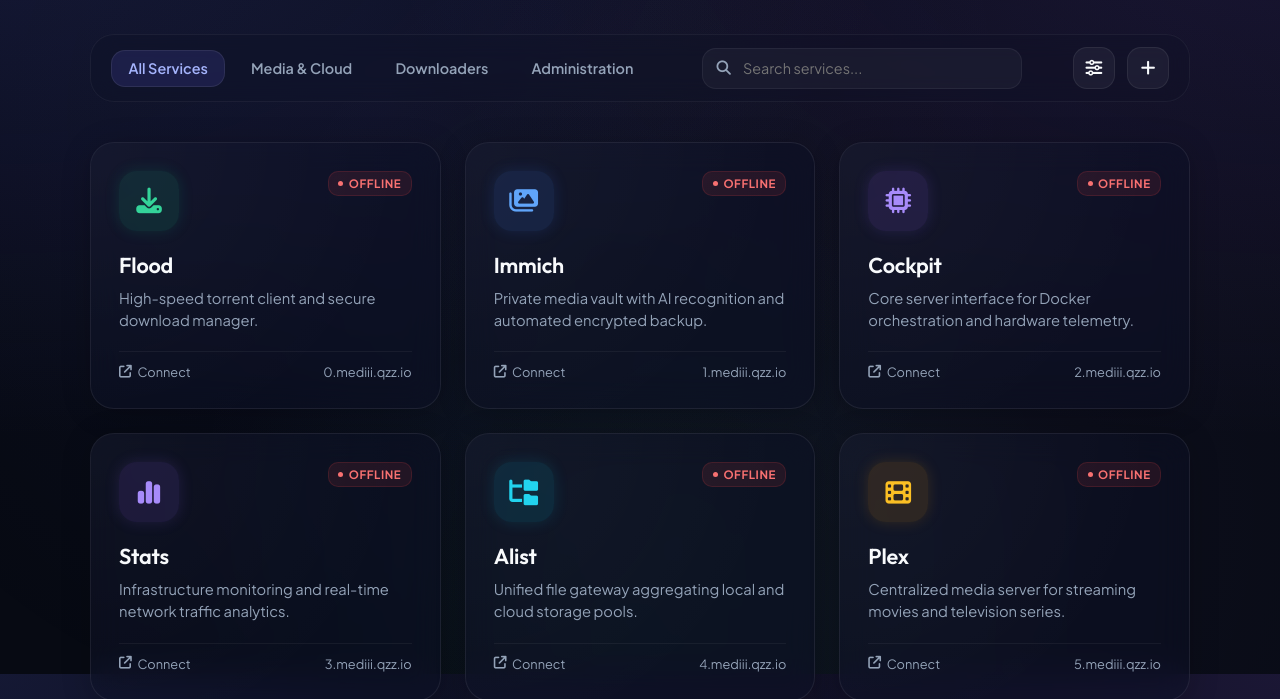
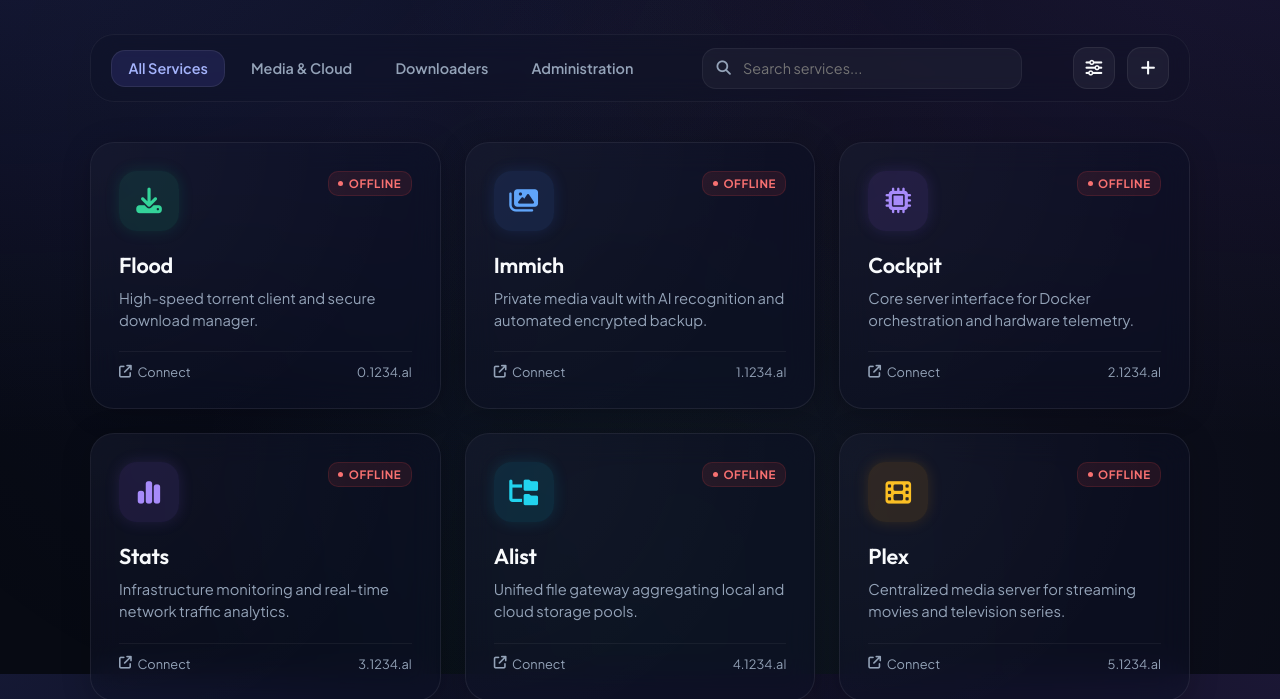
Before and after one commit to MuhamedTereziu/home-dashboard, a plain HTML site: page index.html in a window 1280 px wide. Shown: the part 126-825 px from the top of the page. Drawn offline with Linux system fonts and the light colour scheme; no server answers.

Commit message:
Update dashboard domain to 1234.al

```diff
--- a/index.html
+++ b/index.html
@@ -864,7 +864,7 @@
                 </div>
                 <div class="form-group">
                     <label for="fieldUrl">Access URL</label>
-                    <input type="url" id="fieldUrl" class="form-control" required placeholder="https://5.mediii.qzz.io">
+                    <input type="url" id="fieldUrl" class="form-control" required placeholder="https://5.1234.al">
                 </div>
                 <div class="form-group">
                     <label for="fieldDesc">Description</label>
@@ -907,7 +907,7 @@
             {
                 id: "flood",
                 name: "Flood",
-                url: "https://0.mediii.qzz.io",
+                url: "https://0.1234.al",
                 desc: "High-speed torrent client and secure download manager.",
                 icon: "fa-solid fa-download",
                 theme: "icon-torrent",
@@ -916,7 +916,7 @@
             {
                 id: "immich",
                 name: "Immich",
-                url: "https://1.mediii.qzz.io",
+                url: "https://1.1234.al",
                 desc: "Private media vault with AI recognition and automated encrypted backup.",
                 icon: "fa-solid fa-images",
                 theme: "icon-photos",
@@ -925,7 +925,7 @@
             {
                 id: "cockpit",
                 name: "Cockpit",
-                url: "https://2.mediii.qzz.io/",
+                url: "https://2.1234.al/",
                 desc: "Core server interface for Docker orchestration and hardware telemetry.",
                 icon: "fa-solid fa-microchip",
                 theme: "icon-system",
@@ -934,7 +934,7 @@
             {
                 id: "stats",
                 name: "Stats",
-                url: "https://3.mediii.qzz.io",
+                url: "https://3.1234.al",
                 desc: "Infrastructure monitoring and real-time network traffic analytics.",
                 icon: "fa-solid fa-chart-simple",
                 theme: "icon-system",
@@ -943,7 +943,7 @@
             {
                 id: "alist",
                 name: "Alist",
-                url: "https://4.mediii.qzz.io",
+                url: "https://4.1234.al",
                 desc: "Unified file gateway aggregating local and cloud storage pools.",
                 icon: "fa-solid fa-folder-tree",
                 theme: "icon-files",
@@ -952,7 +952,7 @@
             {
                 id: "plex",
                 name: "Plex",
-                url: "https://5.mediii.qzz.io",
+                url: "https://5.1234.al",
                 desc: "Centralized media server for streaming movies and television series.",
                 icon: "fa-solid fa-film",
                 theme: "icon-media",
@@ -1107,13 +1107,13 @@
                 });
         }
 
-        // Main network status check using the Alist favicon (https://4.mediii.qzz.io/favicon.ico)
+        // Main network status check using the Alist favicon (https://4.1234.al/favicon.ico)
         function checkNetStatus() {
             const indicator = document.getElementById("sysIndicator");
             const text = document.getElementById("sysStatusText");
 
             const img = new Image();
-            img.src = "https://4.mediii.qzz.io/favicon.ico?v=" + Date.now();
+            img.src = "https://4.1234.al/favicon.ico?v=" + Date.now();
 
             img.onload = () => {
                 indicator.className = 'dot-pulse online';
```
